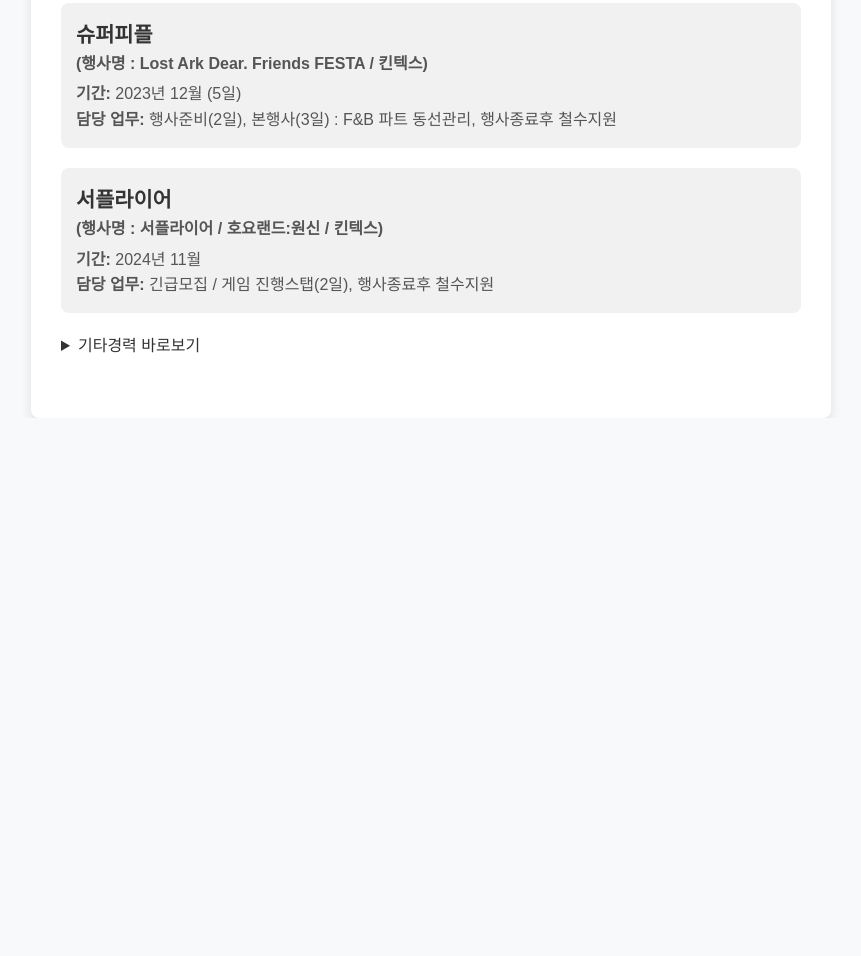
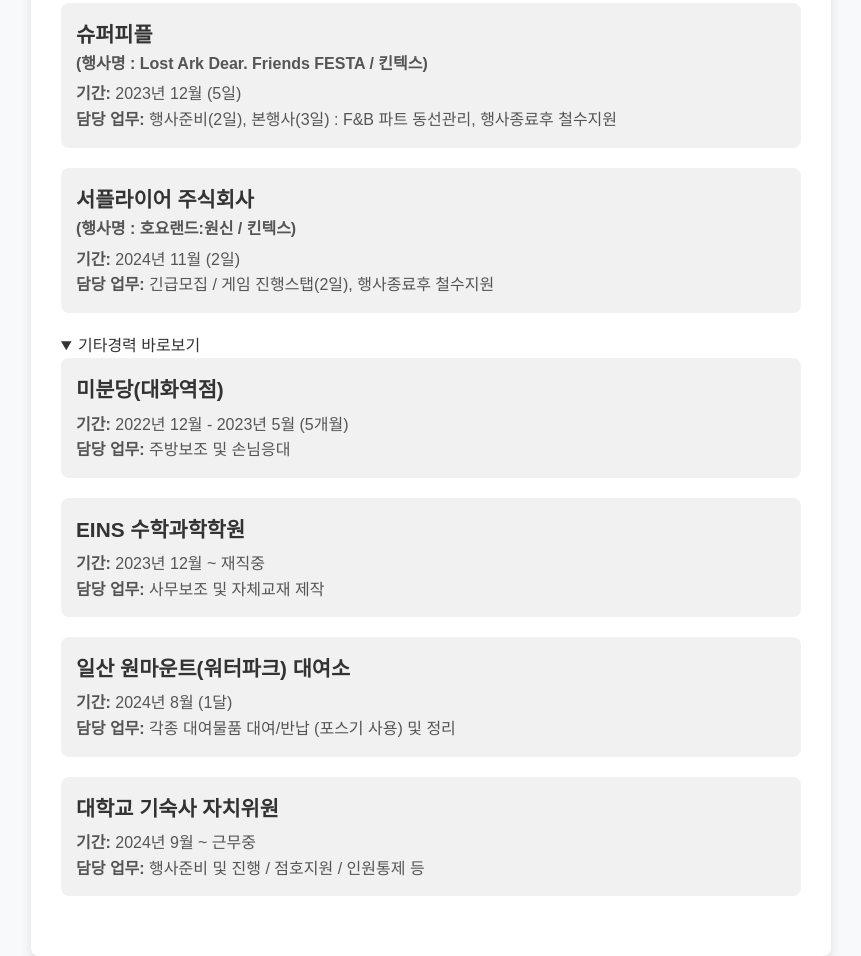
Before and after one commit to 1-young/staff, a plain HTML site: page index.html in a window 1280 px wide. Shown: the part 1081-2037 px from the top of the page, without its empty margins (209-1070 px from the left). Before the commit the page ends 1499 px from the top, so only its background shows below. Drawn offline with Linux system fonts and the light colour scheme.

Commit message:
Update index.html

```diff
--- a/index.html
+++ b/index.html
@@ -78,17 +78,17 @@
                 <p><strong>담당 업무:</strong> 행사준비(2일), 본행사(3일) : F&B 파트 동선관리, 행사종료후 철수지원</p>
             </div>
             <div class="experience-item">
-                <h4>서플라이어 <p>(행사명 : 서플라이어 / 호요랜드:원신 / 킨텍스)</p></h4>
-                <p><strong>기간:</strong> 2024년 11월</p>
+                <h4>서플라이어 주식회사<p>(행사명 : 호요랜드:원신 / 킨텍스)</p></h4>
+                <p><strong>기간:</strong> 2024년 11월 (2일)</p>
                 <p><strong>담당 업무:</strong> 긴급모집 / 게임 진행스탭(2일), 행사종료후 철수지원</p>
             </div>
 
         </details>
-        <details>
+        <details open>
             <summary>기타경력 바로보기</summary>
             <div class="experience-item">
                 <h4>미분당(대화역점)</h4>
-                <p><strong>기간:</strong> 2020년 1월 - 2022년 12월 (6개월)</p>
+                <p><strong>기간:</strong> 2022년 12월 - 2023년 5월 (5개월)</p>
                 <p><strong>담당 업무:</strong> 주방보조 및 손님응대</p>
             </div>
 
```
